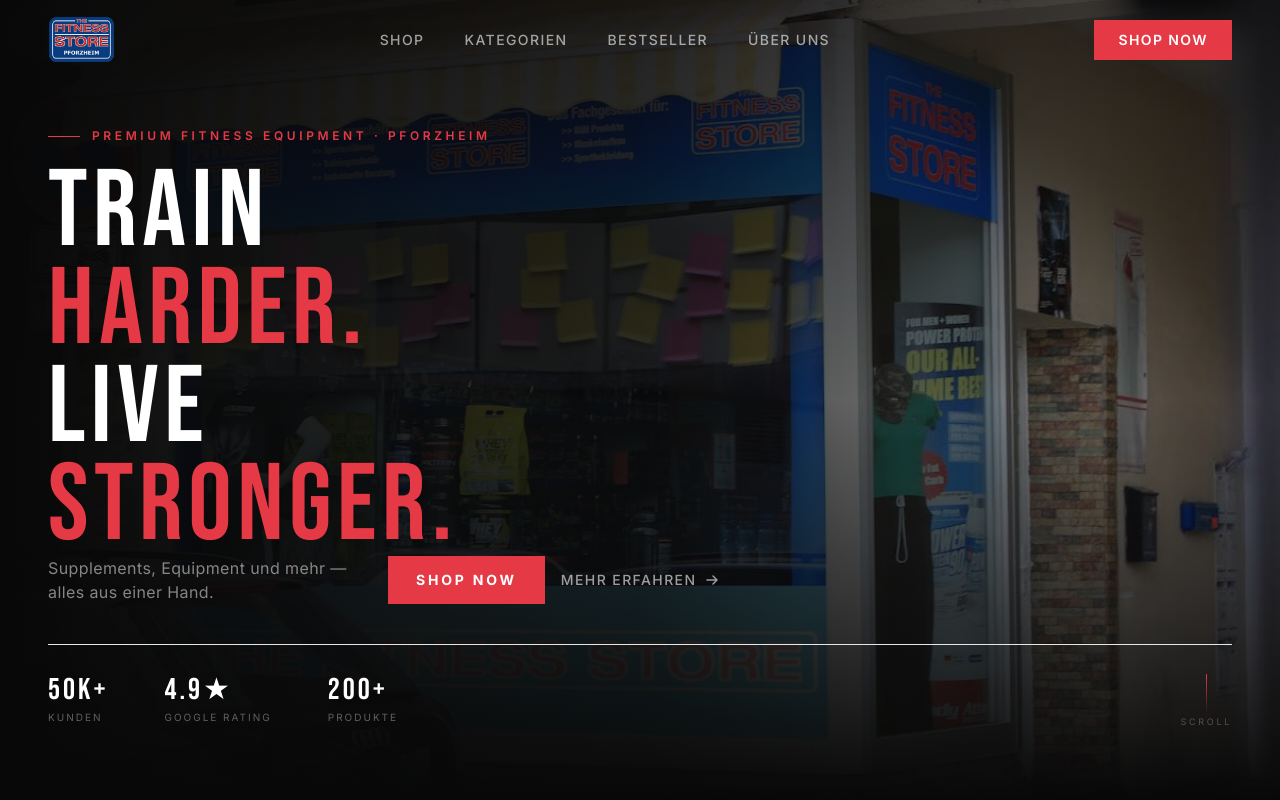
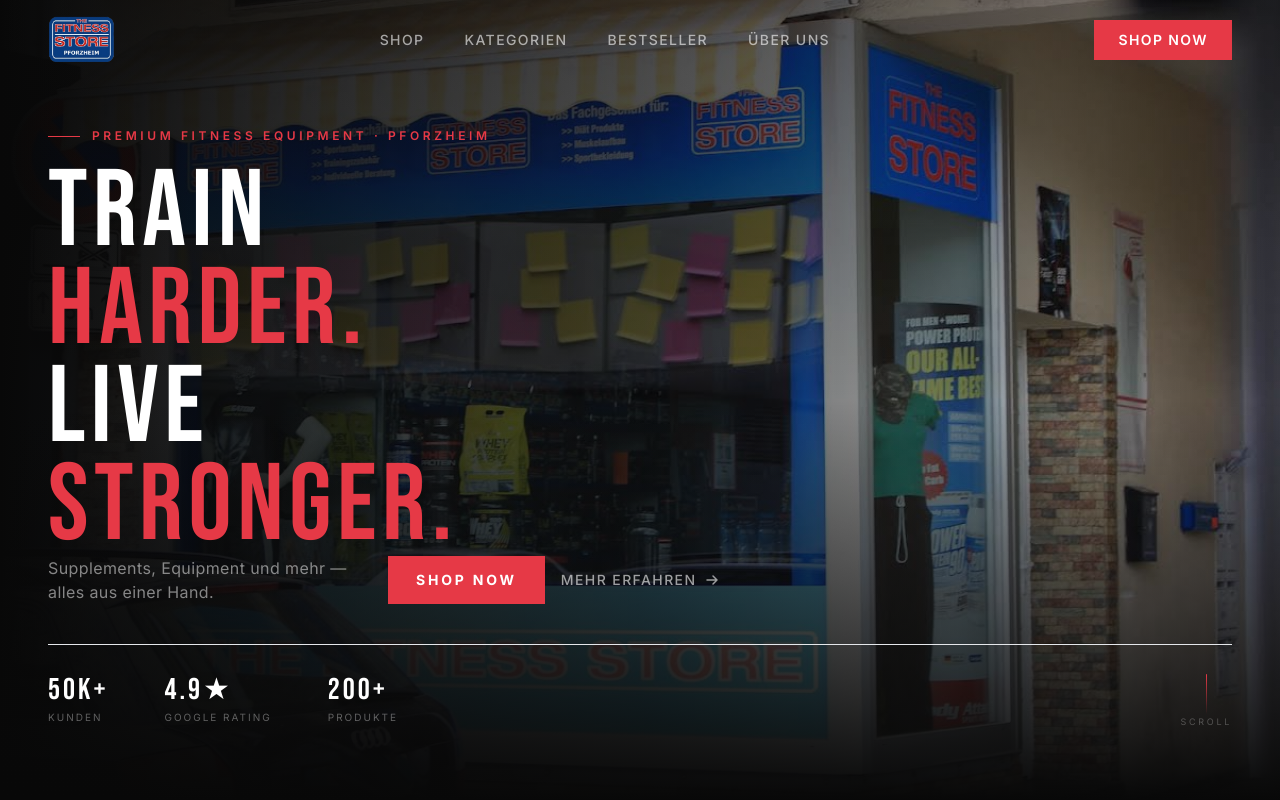
Before and after one commit to stevenpechtl2002-stack/the-fitness-store, a React (Vite) app: page / in a window 1280 px wide. Shown: the top 800 px of the page. Built offline with nearby package versions, Linux system fonts and the light colour scheme.

Commit message:
Lighten hero image overlays

```diff
--- a/src/components/Hero.jsx
+++ b/src/components/Hero.jsx
@@ -46,8 +46,8 @@
           alt="The Fitness Store"
           className="w-full h-full object-cover object-center"
         />
-        <div className="absolute inset-0 bg-gradient-to-r from-[#080808] via-[#080808]/80 to-[#080808]/30" />
-        <div className="absolute inset-0 bg-gradient-to-t from-[#080808] via-transparent to-[#080808]/50" />
+        <div className="absolute inset-0 bg-gradient-to-r from-[#080808] via-[#080808]/65 to-[#080808]/15" />
+        <div className="absolute inset-0 bg-gradient-to-t from-[#080808] via-transparent to-[#080808]/30" />
       </motion.div>
 
       {/* Content — fills viewport top to bottom */}
```
